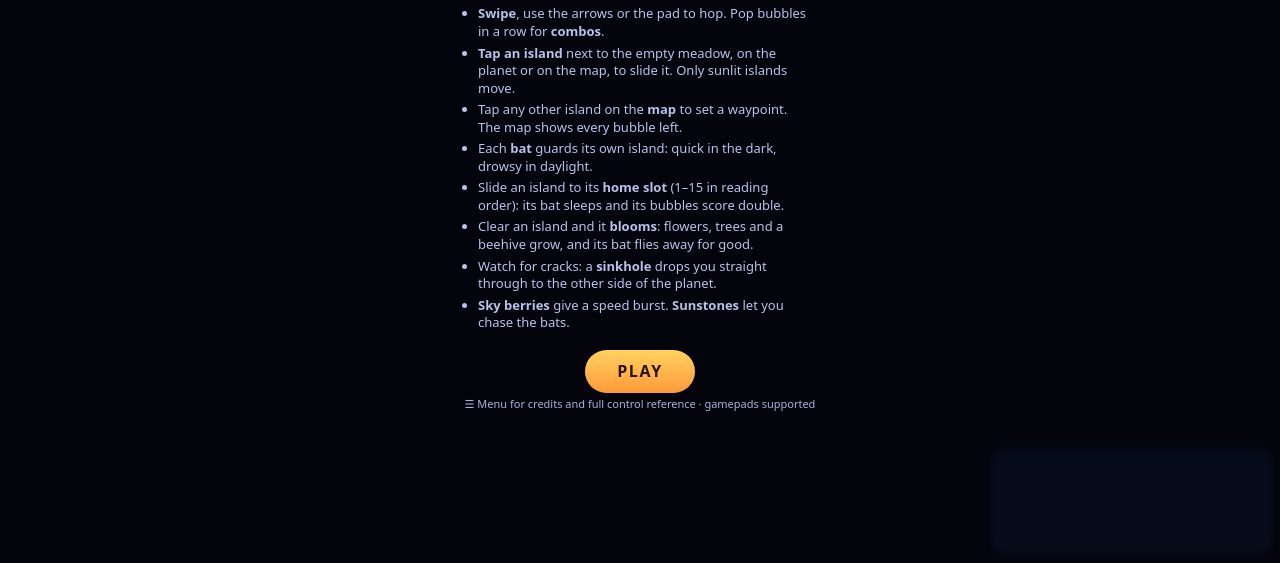
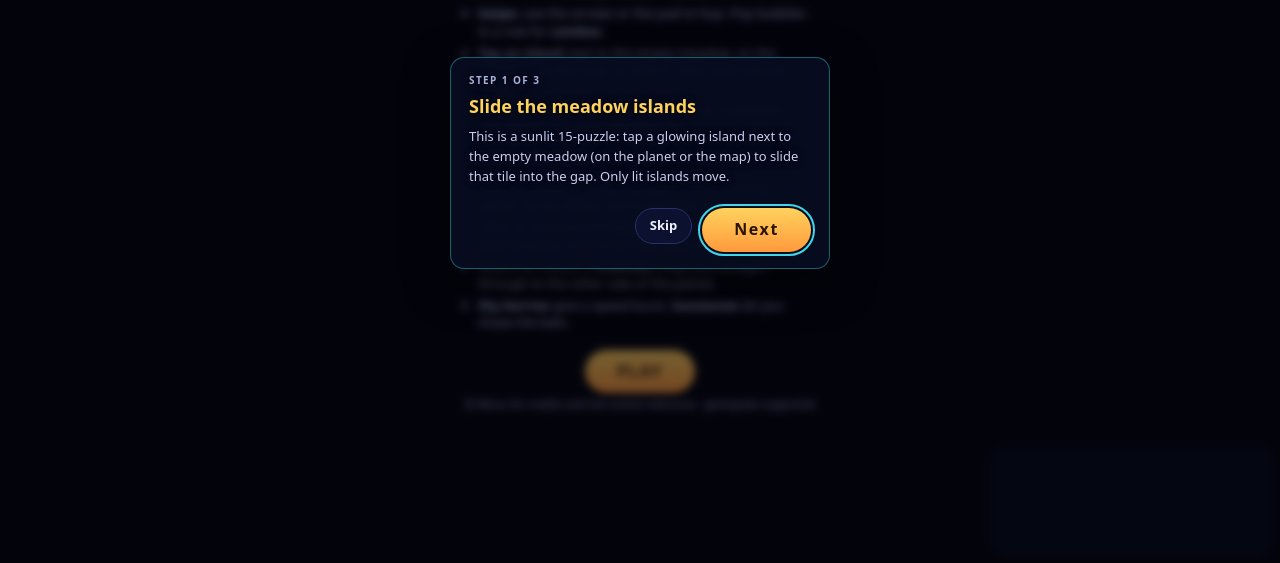
Before and after one commit to carlok/sunslide, a website: page index.html in a window 1280 px wide. Shown: the part 237-800 px from the top of the page. Drawn offline with Linux system fonts and the light colour scheme.

Commit message:
Add skippable first-run tutorial overlay
Three-step coach cards explain 15-puzzle sliding, bubble ecology,
and the win condition. Persists sunslide.tutorialSeen, reopens from
menu, with focus trap and Escape to dismiss. Smoke pre-sets seen flag.

Co-authored-by: Carlo Perassi <carlo.perassi@gmail.com>

```diff
--- a/index.html
+++ b/index.html
@@ -41,6 +41,7 @@
         <p><a href="https://github.com/carlok/sunslide" rel="noopener noreferrer">github.com/carlok/sunslide</a></p>
       </div>
       <div id="keyshelp" class="menu-block" aria-label="Control reference">
+        <p><button type="button" id="menuTutorialBtn" class="menu-inline-btn">How to play</button> — short 3-step tutorial</p>
         <p><b>Arrows / WASD</b> hop · <b>Space</b> or <b>wheel</b> planet view · <b>P</b> pause · <b>M</b> music</p>
         <p><b>Click the map</b> to slide an island or set a waypoint</p>
         <p><b>Gamepad</b>: stick/D-pad hop · <b>LB/RB</b> pick island · <b>A</b> slide · <b>X/Y</b> view · <b>Start</b> pause · <b>Select</b> music</p>
--- /dev/null
+++ b/src/logic/tutorial.js
@@ -0,0 +1,44 @@
+/** First-run tutorial steps and persistence helpers (pure). */
+
+export const TUTORIAL_SEEN_KEY = 'tutorialSeen';
+
+export const TUTORIAL_STEPS = [
+  {
+    id: 'slide',
+    title: 'Slide the meadow islands',
+    body:
+      'This is a sunlit 15-puzzle: tap a glowing island next to the empty meadow (on the planet or the map) to slide that tile into the gap. Only lit islands move.',
+  },
+  {
+    id: 'bubbles',
+    title: 'Pop bubbles, grow green',
+    body:
+      'Hop over bubbles to collect them. Each bubble you clear helps that island bloom — the tile turns greener as meadows spread.',
+  },
+  {
+    id: 'goal',
+    title: 'Your goal',
+    body:
+      'Slide every island to its home slot (1–15), wake bats with sunlight, and clear all bubbles to finish the sector. Then hop onward to the next.',
+  },
+];
+
+export function shouldAutoShowTutorial(seen) {
+  return seen !== true;
+}
+
+export function clampTutorialStep(index, stepCount = TUTORIAL_STEPS.length) {
+  const n = Number(stepCount);
+  const max = Number.isFinite(n) && n > 0 ? n - 1 : 0;
+  const i = Number(index);
+  if (!Number.isFinite(i)) return 0;
+  return Math.max(0, Math.min(max, Math.floor(i)));
+}
+
+export function isLastTutorialStep(stepIndex, stepCount = TUTORIAL_STEPS.length) {
+  return clampTutorialStep(stepIndex, stepCount) >= stepCount - 1;
+}
+
+export function nextTutorialStep(stepIndex, stepCount = TUTORIAL_STEPS.length) {
+  return clampTutorialStep(stepIndex + 1, stepCount);
+}
--- a/src/main.js
+++ b/src/main.js
@@ -1,9 +1,11 @@
 import { initAppMenu } from './menu.js';
 import { initMapToggle } from './map-toggle.js';
 import { initFullscreen } from './fullscreen.js';
+import { initTutorial } from './tutorial.js';
 
 async function boot() {
   initAppMenu();
+  initTutorial();
   initMapToggle();
   initFullscreen();
   const { startSunslide } = await import('virtual:sunslide-game');
--- a/src/styles.css
+++ b/src/styles.css
@@ -18,6 +18,19 @@ a{color:var(--teal)}
 .menu-block{font-size:12px;color:var(--dim);line-height:1.55;margin-bottom:10px}
 .menu-block p{margin:6px 0}
 .menu-block b{color:var(--ink);font-weight:700}
+.menu-inline-btn{margin:0;padding:0;border:0;background:none;color:var(--teal);font:inherit;font-weight:700;text-decoration:underline;text-underline-offset:2px;cursor:pointer;touch-action:manipulation}
+.menu-inline-btn:focus-visible{outline:2px solid var(--teal);outline-offset:2px;border-radius:4px}
+.tutorial-scrim{position:fixed;inset:0;z-index:11;display:flex;align-items:center;justify-content:center;padding:max(16px,env(safe-area-inset-top)) max(16px,env(safe-area-inset-right)) max(16px,env(safe-area-inset-bottom)) max(16px,env(safe-area-inset-left));background:rgba(4,5,13,.55);backdrop-filter:blur(4px);-webkit-backdrop-filter:blur(4px);pointer-events:auto}
+.tutorial-dialog{width:min(380px,calc(100vw - 32px));max-height:min(70vh,520px);overflow:auto;padding:16px 18px;border-radius:14px;border:1px solid rgba(63,214,234,.4);background:rgba(8,12,32,.94);box-shadow:0 14px 44px rgba(0,0,0,.5);text-shadow:0 1px 8px rgba(0,0,0,.85)}
+.tutorial-dialog:focus{outline:none}
+.tutorial-dialog:focus-visible{outline:2px solid var(--teal);outline-offset:2px}
+.tutorial-step{margin:0 0 8px;font-size:10px;font-weight:800;letter-spacing:.14em;text-transform:uppercase;color:var(--dim)}
+.tutorial-dialog h2{margin:0 0 8px;font-size:18px;color:var(--gold);font-weight:800;line-height:1.25}
+.tutorial-body{margin:0 0 14px;font-size:13px;line-height:1.55;color:#c8cff0}
+.tutorial-actions{display:flex;flex-wrap:wrap;gap:10px;align-items:center;justify-content:flex-end}
+.tutorial-skip{padding:8px 14px;border-radius:99px;border:1px solid var(--line);background:var(--panel);font-size:13px;font-weight:600}
+.tutorial-skip:focus-visible,.tutorial-next:focus-visible{outline:2px solid var(--teal);outline-offset:2px}
+#stage:has(#tutorialDialog:not(.hide)) #overlay,#stage:has(#tutorialDialog:not(.hide)) #overlay > *{pointer-events:none!important}
 #tb{position:absolute;right:calc(8px + env(safe-area-inset-right));top:calc(8px + env(safe-area-inset-top));display:flex;gap:6px;z-index:7;pointer-events:auto}
 #tb button{width:36px;height:32px;border-radius:10px;border:1px solid var(--line);background:rgba(12,17,48,.7);font-size:13px}
 #overlay{position:absolute;right:calc(8px + env(safe-area-inset-right));bottom:calc(8px + env(safe-area-inset-bottom));z-index:5;max-width:min(320px,46vw);display:flex;flex-direction:column;gap:6px;padding:10px 12px;border-radius:14px;border:1px solid rgba(40,49,106,.55);background:rgba(4,5,13,.42);backdrop-filter:blur(8px);-webkit-backdrop-filter:blur(8px);text-shadow:0 1px 8px rgba(0,0,0,.85);pointer-events:none}
--- /dev/null
+++ b/src/tutorial.js
@@ -0,0 +1,150 @@
+/** Lightweight first-run tutorial overlay (coach cards). */
+import { store } from './logic/store.js';
+import {
+  TUTORIAL_SEEN_KEY,
+  TUTORIAL_STEPS,
+  clampTutorialStep,
+  isLastTutorialStep,
+  nextTutorialStep,
+  shouldAutoShowTutorial,
+} from './logic/tutorial.js';
+
+export function initTutorial() {
+  const stage = document.getElementById('stage');
+  if (!stage) return;
+
+  const scrim = document.createElement('div');
+  scrim.id = 'tutorialScrim';
+  scrim.className = 'tutorial-scrim hide';
+  scrim.setAttribute('aria-hidden', 'true');
+
+  const dialog = document.createElement('div');
+  dialog.id = 'tutorialDialog';
+  dialog.className = 'tutorial-dialog hide';
+  dialog.setAttribute('role', 'dialog');
+  dialog.setAttribute('aria-modal', 'true');
+  dialog.setAttribute('aria-labelledby', 'tutorialTitle');
+  dialog.setAttribute('aria-describedby', 'tutorialBody');
+  dialog.tabIndex = -1;
+
+  const counter = document.createElement('p');
+  counter.id = 'tutorialStep';
+  counter.className = 'tutorial-step';
+  counter.setAttribute('aria-live', 'polite');
+
+  const title = document.createElement('h2');
+  title.id = 'tutorialTitle';
+
+  const body = document.createElement('p');
+  body.id = 'tutorialBody';
+  body.className = 'tutorial-body';
+
+  const actions = document.createElement('div');
+  actions.className = 'tutorial-actions';
+
+  const skipBtn = document.createElement('button');
+  skipBtn.type = 'button';
+  skipBtn.id = 'tutorialSkip';
+  skipBtn.className = 'tutorial-skip';
+  skipBtn.textContent = 'Skip';
+
+  const nextBtn = document.createElement('button');
+  nextBtn.type = 'button';
+  nextBtn.id = 'tutorialNext';
+  nextBtn.className = 'big tutorial-next';
+
+  dialog.append(counter, title, body, actions);
+  actions.append(skipBtn, nextBtn);
+  scrim.appendChild(dialog);
+  stage.appendChild(scrim);
+
+  let step = 0;
+  let open = false;
+  let returnFocus = null;
+
+  const markSeen = () => store.set(TUTORIAL_SEEN_KEY, true);
+
+  const renderStep = () => {
+    step = clampTutorialStep(step);
+    const s = TUTORIAL_STEPS[step];
+    title.textContent = s.title;
+    body.textContent = s.body;
+    counter.textContent = `Step ${step + 1} of ${TUTORIAL_STEPS.length}`;
+    nextBtn.textContent = isLastTutorialStep(step) ? 'Got it' : 'Next';
+    nextBtn.setAttribute('aria-label', nextBtn.textContent);
+  };
+
+  const close = (saveSeen) => {
+    if (!open) return;
+    open = false;
+    if (saveSeen) markSeen();
+    scrim.classList.add('hide');
+    dialog.classList.add('hide');
+    scrim.setAttribute('aria-hidden', 'true');
+    document.removeEventListener('keydown', onKey, true);
+    if (returnFocus && typeof returnFocus.focus === 'function') returnFocus.focus();
+    returnFocus = null;
+  };
+
+  const show = (opts = {}) => {
+    if (open) return;
+    returnFocus = opts.returnFocus || document.activeElement;
+    step = 0;
+    renderStep();
+    open = true;
+    scrim.classList.remove('hide');
+    dialog.classList.remove('hide');
+    scrim.setAttribute('aria-hidden', 'false');
+    document.addEventListener('keydown', onKey, true);
+    nextBtn.focus();
+  };
+
+  function onKey(e) {
+    if (!open) return;
+    if (e.code === 'Escape') {
+      e.preventDefault();
+      e.stopPropagation();
+      close(true);
+      return;
+    }
+    if (e.code === 'Tab') {
+      const focusables = [skipBtn, nextBtn];
+      const idx = focusables.indexOf(document.activeElement);
+      if (idx < 0) return;
+      e.preventDefault();
+      const dir = e.shiftKey ? -1 : 1;
+      const next = (idx + dir + focusables.length) % focusables.length;
+      focusables[next].focus();
+    }
+  }
+
+  skipBtn.addEventListener('click', () => close(true));
+  nextBtn.addEventListener('click', () => {
+    if (isLastTutorialStep(step)) close(true);
+    else {
+      step = nextTutorialStep(step);
+      renderStep();
+    }
+  });
+  scrim.addEventListener('click', (e) => {
+    if (e.target === scrim) close(true);
+  });
+
+  const menuBtn = document.getElementById('menuTutorialBtn');
+  if (menuBtn) {
+    menuBtn.addEventListener('click', (e) => {
+      e.stopPropagation();
+      const menu = document.getElementById('menuPanel');
+      if (menu && !menu.classList.contains('hide')) {
+        document.getElementById('menuBtn')?.click();
+      }
+      show({ returnFocus: menuBtn });
+    });
+  }
+
+  if (shouldAutoShowTutorial(store.get(TUTORIAL_SEEN_KEY, false))) {
+    requestAnimationFrame(() => show());
+  }
+
+  return { show, close };
+}
```
Also changed, not shown: tests/smoke.mjs (+5 -0 lines), tests/unit/tutorial.test.js (added, +28 -0 lines).
